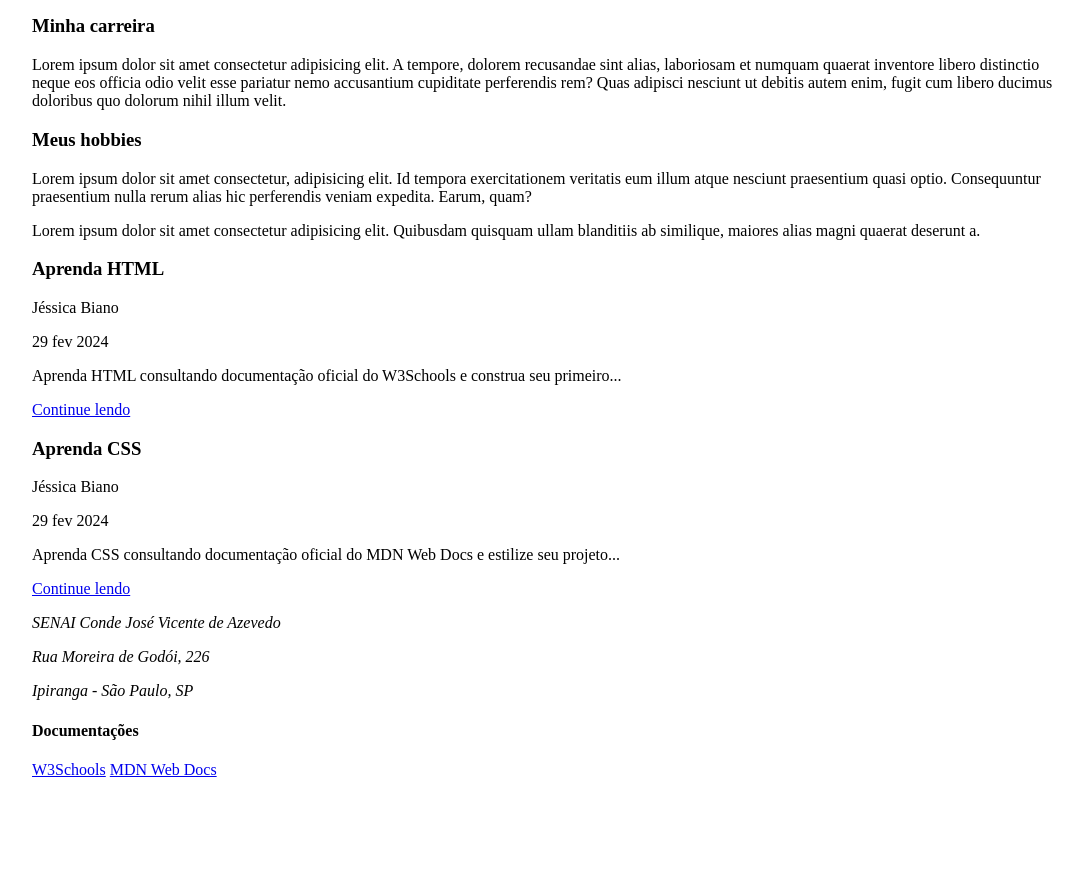
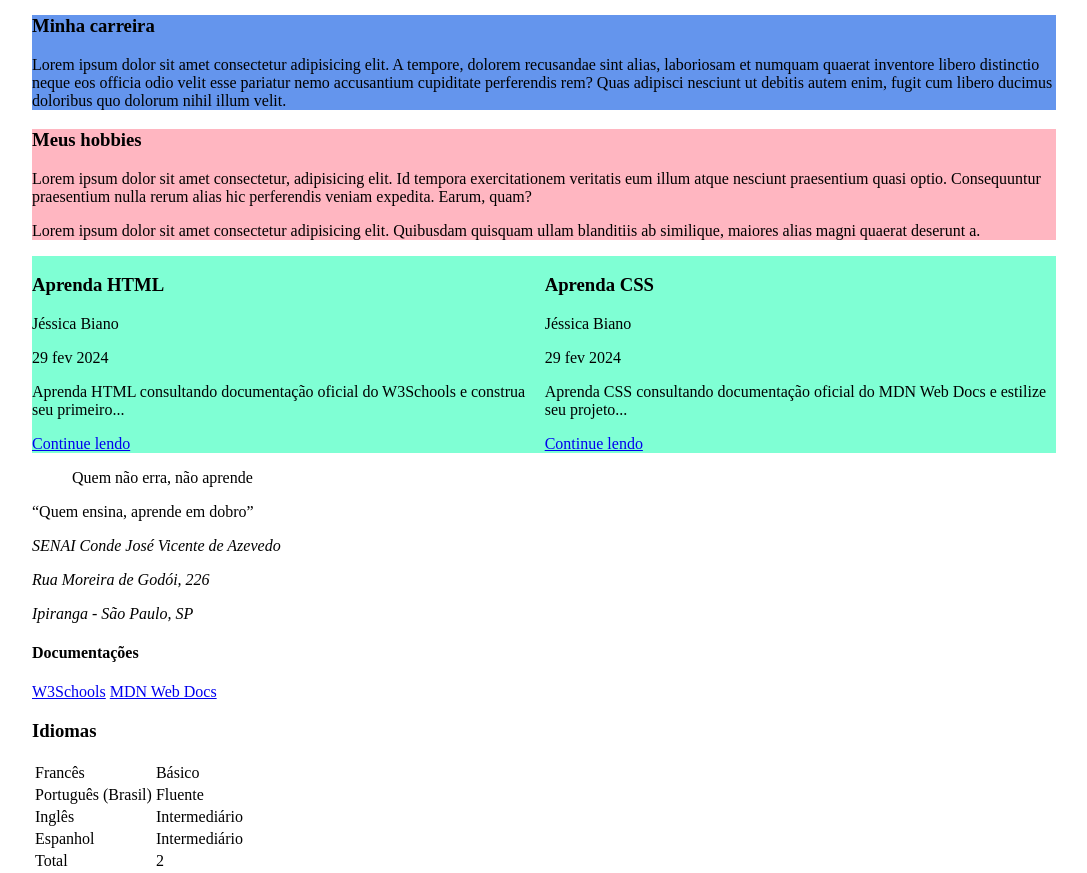
Before and after one commit to jjessic/HTML-Semantica, a plain HTML site: page index.html in a window 1280 px wide. Shown: the part 483-1356 px from the top of the page, without its empty margins (96-1183 px from the left). Before the commit the page ends 1262 px from the top, so only its background shows below. Drawn offline with Linux system fonts and the light colour scheme.

Commit message:
semantico

```diff
--- a/index.html
+++ b/index.html
@@ -81,7 +81,7 @@
 
         <!-- Criação da lista não ordenada - UL -->
 
-    <section>
+    <section id="minhaCarreira">
         <h3>Minha carreira</h3>
         <p>Lorem ipsum dolor sit amet consectetur adipisicing elit. A tempore, dolorem recusandae
         sint alias, laboriosam et numquam quaerat inventore libero distinctio neque eos officia
@@ -90,7 +90,7 @@
         illum velit.</p>
     </section>
 
-    <section>
+    <section id="meusHobbies">
         <h3>Meus hobbies</h3>
         <p>Lorem ipsum dolor sit amet consectetur, adipisicing elit. Id tempora exercitationem
         veritatis eum illum atque nesciunt praesentium quasi optio. Consequuntur praesentium
@@ -99,7 +99,7 @@
         blanditiis ab similique, maiores alias magni quaerat deserunt a.</p>
     </section>
 
-    <section>
+    <section id="artigos">
 
         <article>
             <header>
@@ -133,6 +133,11 @@
 
     </section>
 
+    <blockquote>Quem não erra, não aprende</blockquote>
+
+    <!-- quotation -->
+    <q>Quem ensina, aprende em dobro</q>
+
     <footer>
 
         <address>
@@ -148,5 +153,43 @@
         </div>
     </footer>
 
+    <aside>
+        <h3>Idiomas</h3>
+
+        <table>
+
+            <thead>
+                <tr>
+                    <td>Francês</td>
+                    <td>Básico</td>
+                </tr>
+            </thead>
+
+            <tbody>
+                <tr>
+                    <td>Português (Brasil)</td>
+                    <td>Fluente</td>
+                </tr>
+
+                <tr>
+                    <td>Inglês</td>
+                    <td>Intermediário</td>
+                </tr>
+
+                <tr>
+                    <td>Espanhol</td>
+                    <td>Intermediário</td>
+
+                </tr>
+            </tbody>
+
+            <tfoot>
+                <tr>
+                    <td>Total</td>
+                   <td>2</td>
+                </tr>
+            </tfoot>
+        </table>
+    </aside>
 </body>
 </html>
--- a/style.css
+++ b/style.css
@@ -1,4 +1,19 @@
+/* seletor de elemento */
 body {
     width: 80vw; /* 80% da viewport width (janela de visão) */
     margin: auto; /* define as margens automáticas (mesmo valor para ambos os "lado") */
 }
+
+/* seletor de ID */
+#artigos {
+    background-color: aquamarine;
+    display: flex; /* Exibição como caixa flexível */
+}
+
+#meusHobbies {
+    background-color: lightpink;
+}
+
+#minhaCarreira {
+    background-color: cornflowerblue;
+}
```
